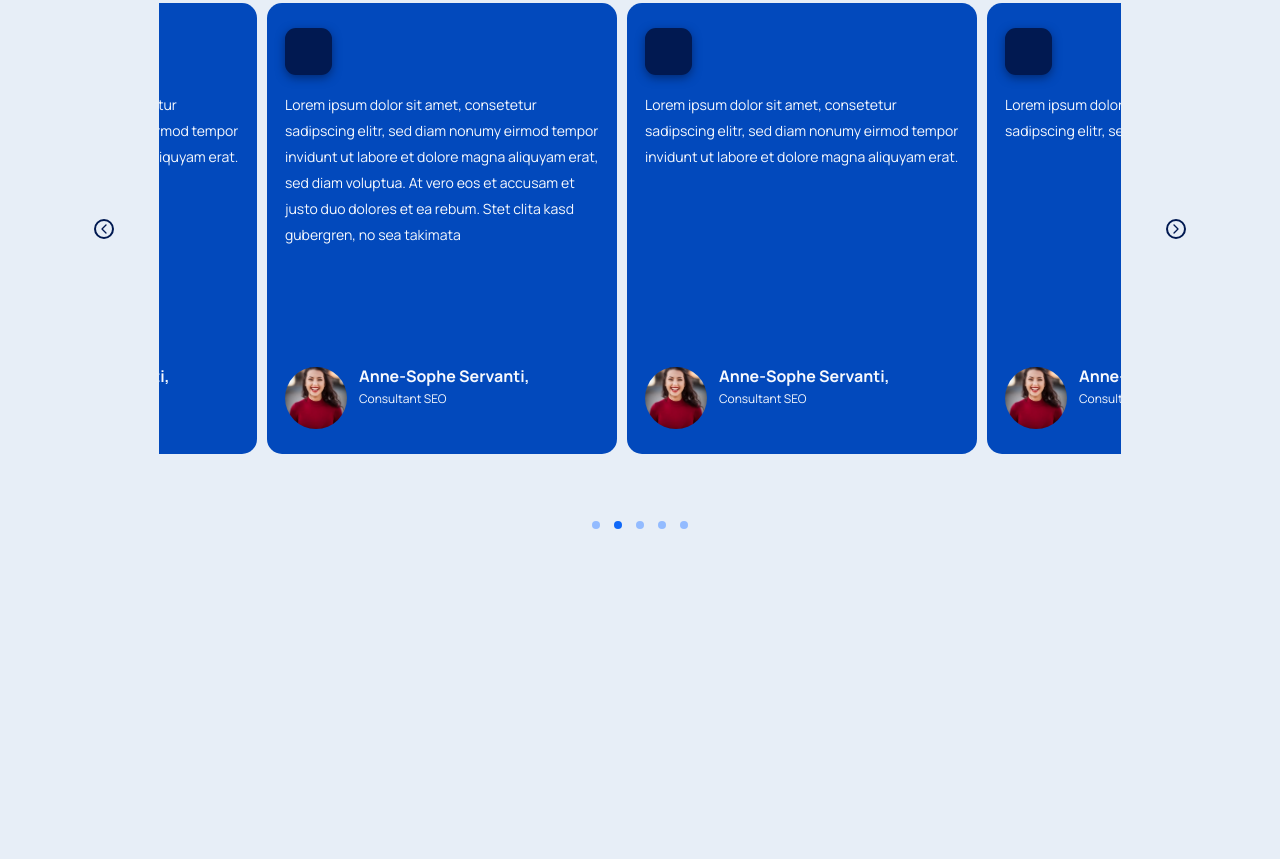
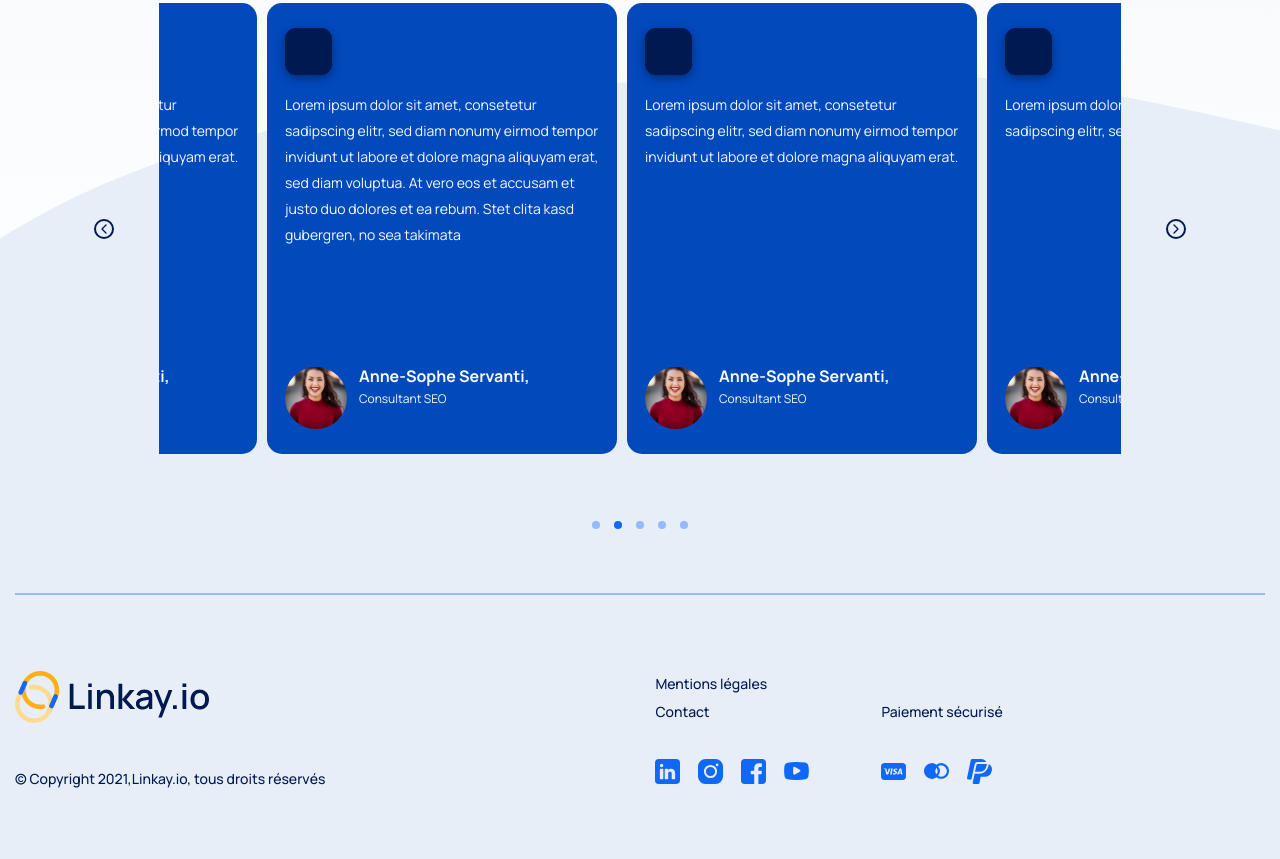
Before and after one commit to Dencho96/Linkay.io, a website: page app/index.html in a window 1280 px wide. Shown: the part 2703-3562 px from the top of the page. Before the commit the page ends 3296 px from the top, so only its background shows below. Drawn offline with nearby package versions, Linux system fonts and the light colour scheme.

Commit message:
added footer

```diff
--- a/app/index.html
+++ b/app/index.html
@@ -13,7 +13,7 @@
     <header class="header">
         <div class="container">
             <div class="header__inner d-flex">
-                <a href="#" class="logo">
+                <a class="logo" href="#">
                     <img class="logo__img" src="images/logo.png" alt="Linkay.io Logo">
                     <nav class="header__nav d-flex">
                         <ul class="header__list d-flex">
@@ -295,7 +295,67 @@
 
     </main>
     <footer class="footer">
+        <div class="container">
+            <div class="footer__inner d-flex">
+                <div class="footer__col">
+                    <a class="logo footer__logo" href="#">
+                        <img class="logo__img" src="images/logo.png" alt="">
+                    </a>
+                    <div class="footer__copy">
+                        © Copyright 2021,Linkay.io, tous droits réservés
+                    </div>
+                </div>
+                <div class="footer__col">
+                    <ul class="footer__list">
+                        <li class="footer__item">
+                            <a class="footer__link" href="#">
+                                Mentions légales
+                            </a>
+                        </li>
+                        <li class="footer__item">
+                            <a class="footer__link" href="#">
+                                Contact
+                            </a>
+                        </li>
+                    </ul>
+                    <ul class="footer__social d-flex">
+                        <li class="footer__social-item">
+                            <a class="footer__social-link" href="#" style="background-image: url('images/icons8-linkedin.svg');"></a>
+                        </li>
+                        <li class="footer__social-item">
+                            <a class="footer__social-link" href="#" style="background-image: url('images/icons8-instagram.svg');"></a>
+                        </li>
+                        <li class="footer__social-item">
+                            <a class="footer__social-link" href="#" style="background-image: url('images/icons8-facebook.svg');"></a>
+                        </li>
+                        <li class="footer__social-item">
+                            <a class="footer__social-link" href="#" style="background-image: url('images/icons8-youtube.svg');"></a>
+                        </li>
+                    </ul>
 
+                </div>
+                <div class="footer__col">
+                    <ul class="footer__list">
+                        <li class="footer__item">
+                            <a class="footer__link" href="#">
+                                Paiement sécurisé
+                            </a>
+                        </li>
+                    </ul>
+                    <ul class="footer__social d-flex">
+                        <li class="footer__social-item">
+                            <a class="footer__social-link" href="#" style="background-image: url('images/icons8-visa.svg');"></a>
+                        </li>
+                        <li class="footer__social-item">
+                            <a class="footer__social-link" href="#" style="background-image: url('images/icons8-mastercard.svg');"></a>
+                        </li>
+                        <li class="footer__social-item">
+                            <a class="footer__social-link" href="#" style="background-image: url('images/icons8-paypal.svg');"></a>
+                        </li>
+                    </ul>
+                </div>
+            </div>
+        </div>
     </footer>
 
 
--- a/app/scss/_global.scss
+++ b/app/scss/_global.scss
@@ -32,9 +32,10 @@ body {
     font-family: 'Manrope';
     background-color: #E7EEF7;
 
-    background-image: url('../images/page-index/bg-1.svg');
+    background-image: url('../images/page-index/bg-1.svg'), url('../images/page-index/bg-3.svg');
     background-repeat: no-repeat;
-    background-position: top left;
+    background-position: top left, bottom 450px left -500px;
+    background-size: auto, cover, cover;
 }
 
 .container {
@@ -71,7 +72,7 @@ body {
 
 .swiper-pagination-bullet {
     opacity: 1;
-    background-color: #93BBFF;
+    background-color: $light-blue;
     transition: background-color, 0.2s;
 
     &-active {
--- a/app/scss/_mixins.scss
+++ b/app/scss/_mixins.scss
@@ -1,2 +1,3 @@
 $dark-blue: #011951;
 $blue: #1068F8;
+$light-blue: #93BBFF;
--- /dev/null
+++ b/app/scss/components/_footer.scss
@@ -0,0 +1,55 @@
+.footer {
+    &__inner {
+        align-items: flex-end;
+        padding: 76px 0 72px;
+        border-top: 2px solid $light-blue;
+        font-size: 14px;
+        color: $dark-blue;
+        font-weight: 500;
+    }
+
+    &__col {
+        &:first-child {
+            margin-right: 330px;
+        }
+        &:nth-child(2) {
+            margin-right: 72px;
+        }
+    }
+
+    &__logo {
+        margin-bottom: 45px;
+    }
+
+    &__list {
+        margin-bottom: 39px;
+    }
+
+    &__item {
+        &+& {
+            margin-top: 12px;
+        }
+    }
+
+    &__link, &__social-link {
+        transition: opacity, 0.2s;
+
+        &:hover {
+            opacity: 0.7;
+        }
+    }
+
+    &__social-item {
+        &+& {
+            margin-left: 18px;
+        }
+    }
+
+    &__social-link {
+        width: 25px;
+        height: 25px;
+        background-size: contain;
+        background-repeat: no-repeat;
+        background-position: center;
+    }
+}
--- a/app/scss/page-index/_reasons.scss
+++ b/app/scss/page-index/_reasons.scss
@@ -1,5 +1,8 @@
 .reasons {
     padding-top: 41px;
+    background-image: url('../images/page-index/reasons-bg-1.svg'), url('../images/page-index/reasons-bg-2.svg');
+    background-repeat: no-repeat;
+    background-position: top 75px right, top 510px left;
 
     counter-reset: count;
 
--- a/app/scss/style.scss
+++ b/app/scss/style.scss
@@ -6,7 +6,11 @@
 //import components
 //import header
 @import 'components/header';
+//inport footer
+@import 'components/footer';
 
+
+//page index components
 @import 'page-index/hero';
 @import 'page-index/advantages';
 @import 'page-index/reasons';
```
Also changed, not shown: app/contact.html (added, +128 -0 lines), app/css/style.min.css, app/images/icons8-facebook.svg (added), app/images/icons8-instagram.svg (added), app/images/icons8-linkedin.svg (added), app/images/icons8-mastercard.svg (added), app/images/icons8-paypal.svg (added), app/images/icons8-visa.svg (added), app/images/icons8-youtube.svg (added), app/images/page-index/bg-2.svg (added), app/images/page-index/bg-3.svg (added), app/images/page-index/reasons-bg-1.svg (added), app/images/page-index/reasons-bg-2.svg (added), app/scss/contact/_contact.scss (added).
